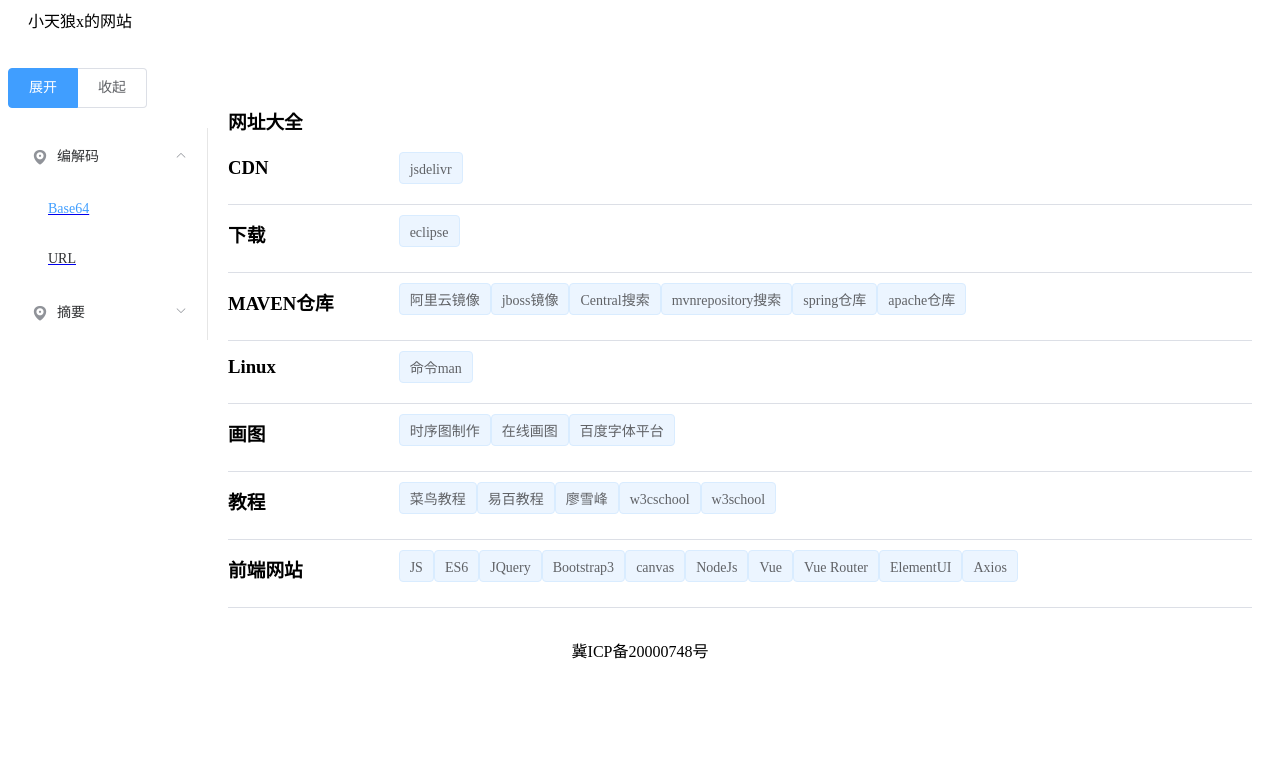
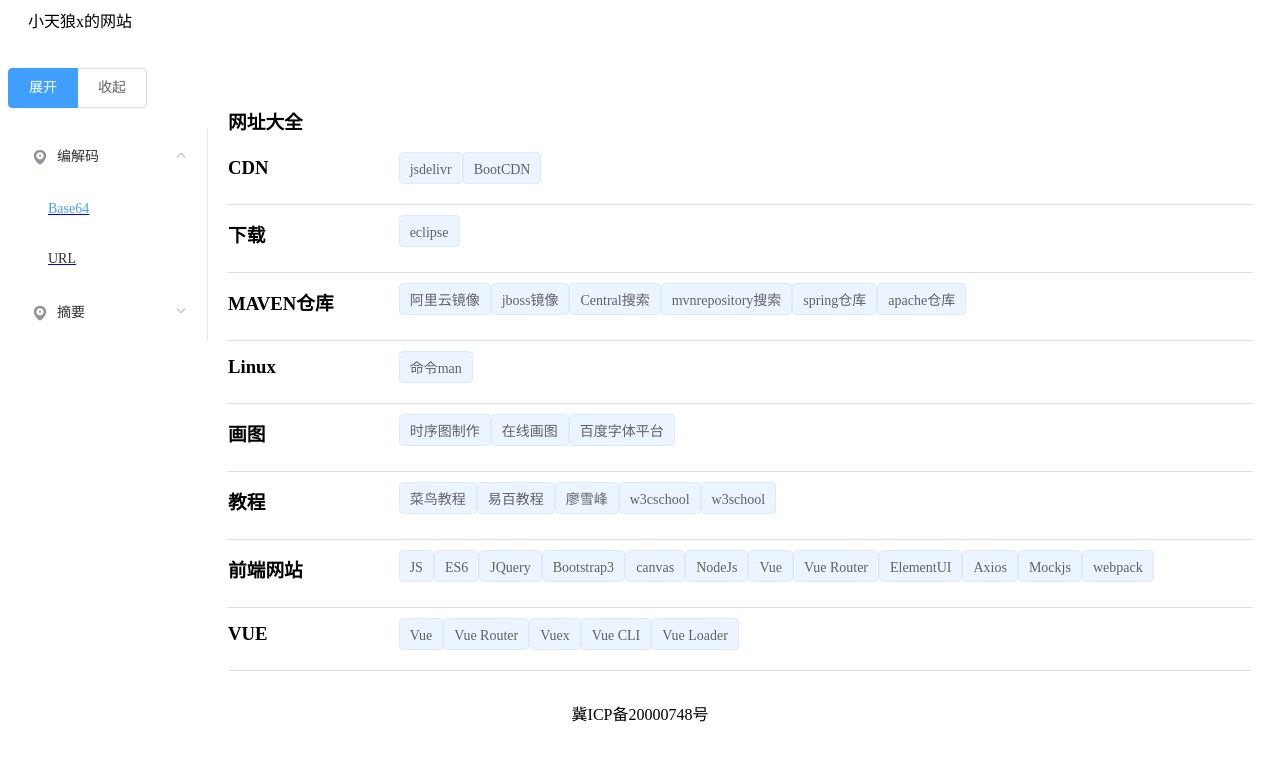
Before and after one commit to xingkexin/xkx-tools-front, a Vue app: page /#/ in a window 1280 px wide. Shown: the top 760 px of the page. Built offline with nearby package versions, Linux system fonts and the light colour scheme.

Commit message:
增加部分网站的链接

```diff
--- a/src/components/Website.vue
+++ b/src/components/Website.vue
@@ -5,6 +5,7 @@
       <el-col :sm="4" :xs="24"><h3>CDN</h3></el-col>
       <el-col :sm="20" :xs="24">
         <el-tag><el-link :underline="false" target="_blank" href="https://www.jsdelivr.com/">jsdelivr</el-link></el-tag>
+        <el-tag><el-link :underline="false" target="_blank" href="https://www.bootcdn.cn/">BootCDN</el-link></el-tag>
       </h3></el-col>
     </el-row>
     <el-divider></el-divider>
@@ -67,6 +68,19 @@
         <el-tag><el-link :underline="false" target="_blank" href="https://router.vuejs.org/zh/">Vue Router</el-link></el-tag>
         <el-tag><el-link :underline="false" target="_blank" href="https://element.eleme.cn/#/zh-CN/component/installation">ElementUI</el-link></el-tag>
         <el-tag><el-link :underline="false" target="_blank" href="http://www.axios-js.com/zh-cn/docs/">Axios</el-link></el-tag>
+        <el-tag><el-link :underline="false" target="_blank" href="http://mockjs.com/">Mockjs</el-link></el-tag>
+        <el-tag><el-link :underline="false" target="_blank" href="https://www.webpackjs.com/concepts/">webpack</el-link></el-tag>
+      </h3></el-col>
+    </el-row>
+    <el-divider></el-divider>
+    <el-row>
+      <el-col :sm="4" :xs="24"><h3>VUE</h3></el-col>
+      <el-col :sm="20" :xs="24">
+        <el-tag><el-link :underline="false" target="_blank" href="https://cn.vuejs.org/v2/guide/">Vue</el-link></el-tag>
+        <el-tag><el-link :underline="false" target="_blank" href="https://router.vuejs.org/zh/">Vue Router</el-link></el-tag>
+        <el-tag><el-link :underline="false" target="_blank" href="https://vuex.vuejs.org/zh/">Vuex</el-link></el-tag>
+        <el-tag><el-link :underline="false" target="_blank" href="https://cli.vuejs.org/zh/">Vue CLI</el-link></el-tag>
+        <el-tag><el-link :underline="false" target="_blank" href="https://vue-loader.vuejs.org/zh/">Vue Loader</el-link></el-tag>
       </h3></el-col>
     </el-row>
     <el-divider></el-divider>
```
